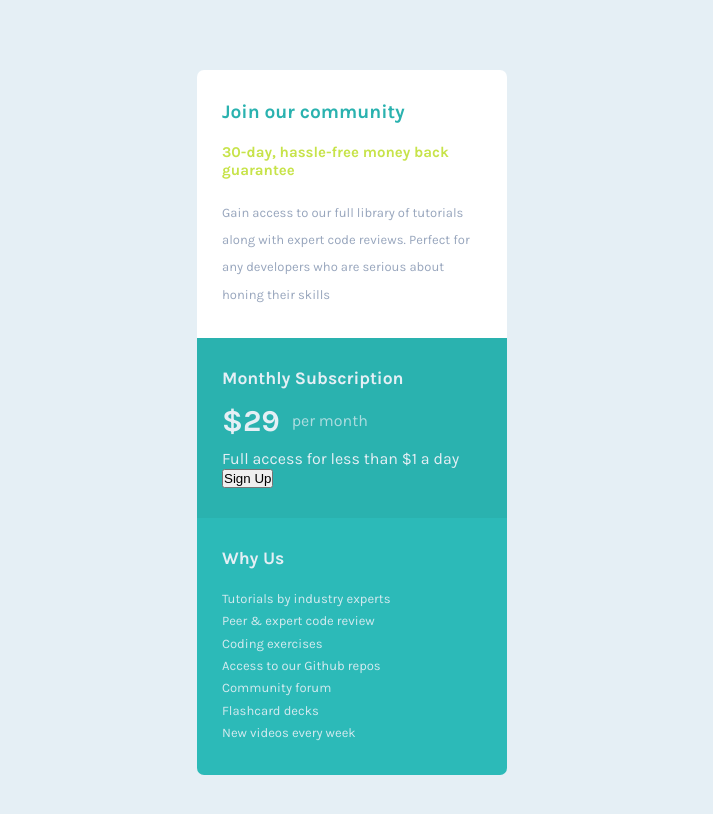
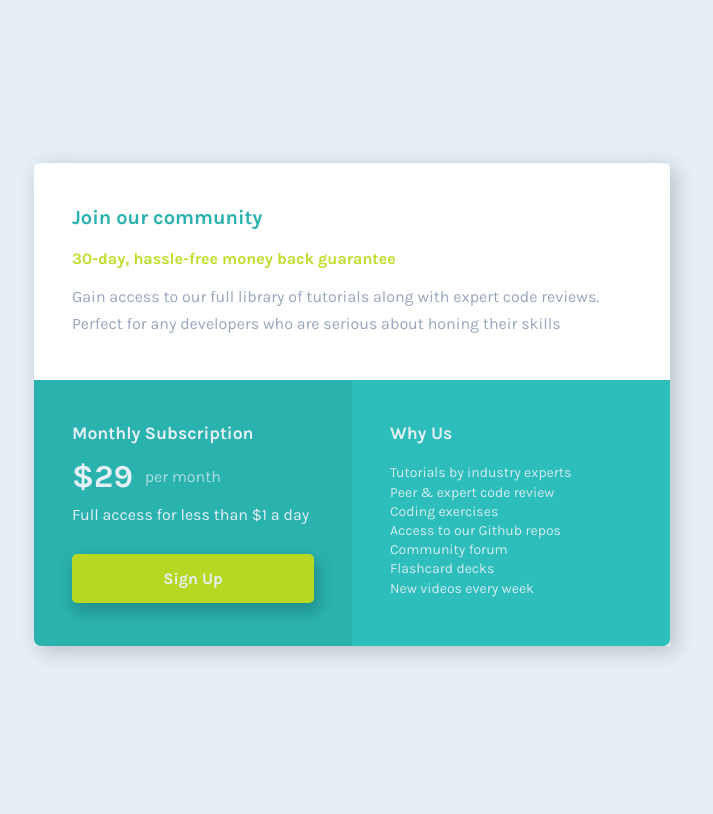
Before and after one commit to phonzdev/fem-single-price-grid, a plain HTML site: page index.html in a window 1280 px wide. Shown: the whole page, without its empty margins (288-1001 px from the left). Drawn offline with Linux system fonts and the light colour scheme.

Commit message:
Add and style responsive design

```diff
--- a/index.html
+++ b/index.html
@@ -36,18 +36,18 @@
             their skills
           </p>
         </section>
-        <section class="cards__two cards--padding">
+        <section class="cards__two cards--padding__btm">
           <h2>Monthly Subscription</h2>
-          <p class="price">
+          <p class="cards__two-price">
             <span class="amount">&dollar;29</span>
             <span class="monthly">per month</span>
           </p>
           <p>Full access for less than &dollar;1 a day</p>
           <button class="cards__two-btn">Sign Up</button>
         </section>
-        <section class="cards__three cards--padding">
+        <section class="cards__three cards--padding__btm">
           <h2>Why Us</h2>
-          <ul>
+          <ul class="cards__three-features">
             <li>Tutorials by industry experts</li>
             <li>Peer &amp; expert code review</li>
             <li>Coding exercises</li>
--- /dev/null
+++ b/scss/_responsive.scss
@@ -0,0 +1,48 @@
+@media (min-width: 600px) {
+  .cards {
+    margin-top: 163px;
+  }
+
+  .cards--grid {
+    display: grid;
+    grid-template-columns: 1fr 1fr;
+    // grid-template-rows: 1fr 1fr;
+  }
+
+  .cards--padding,
+  .cards--padding__btm {
+    padding: 43px 38px;
+  }
+
+  .cards__one {
+    grid-column: span 2;
+
+    h1 {
+      font-size: 1.25rem;
+    }
+
+    h2 {
+      font-size: 1rem;
+      margin-bottom: 15px;
+    }
+
+    p {
+      font-size: 1rem;
+    }
+  }
+
+  .cards__two {
+    grid-column: 1/2;
+    border-bottom-left-radius: 7px;
+  }
+
+  .cards__two-btn:hover {
+    background-color: $secondary-gray;
+    color: darken($primary-yellow, 5%);
+  }
+
+  .cards__three {
+    grid-column: 2/3;
+    border-bottom-left-radius: 0;
+  }
+}
--- a/scss/_styles.scss
+++ b/scss/_styles.scss
@@ -1,7 +1,6 @@
 body {
   font-family: $ff-karla;
   background-color: $secondary-gray;
-  //   line-height: 1.5;
 }
 
 a {
@@ -12,8 +11,13 @@ ul {
   list-style-type: none;
 }
 
+.wrapper {
+  padding: 0 30px;
+}
+
 .cards {
-  max-width: 310px;
+  box-shadow: 5px 5px 20px rgba(0, 0, 0, 0.2);
+  max-width: 636px;
   margin: 70px auto;
 
   &__one {
@@ -21,19 +25,19 @@ ul {
     border-top-left-radius: 7px;
     border-top-right-radius: 7px;
 
-    h1 {
+    > h1 {
       color: $primary-cyan;
       font-size: 1.2rem;
       margin-bottom: 20px;
     }
 
-    h2 {
-      color: lighten($primary-yellow, 5%);
+    > h2 {
+      color: darken($primary-yellow, 2%);
       font-size: 15px;
       margin-bottom: 20px;
     }
 
-    p {
+    > p {
       font-size: 13px;
       line-height: 1.7rem;
       color: $secondary-blue;
@@ -44,17 +48,17 @@ ul {
     background-color: $primary-cyan;
     color: $secondary-gray;
 
-    h2 {
+    > h2 {
       font-size: 1.1rem;
       margin-bottom: 15px;
     }
 
-    .price {
+    .cards__two-price {
       margin-bottom: 10px;
     }
 
     .amount {
-      font-size: 1.9rem;
+      font-size: 2rem;
       font-weight: 700;
     }
 
@@ -66,33 +70,35 @@ ul {
     }
 
     &-btn {
-      background-color: $primary-yellow;
-      width: 100%;
-      border: none;
-      font-size: 1rem;
+      background-color: darken($primary-yellow, 5%);
+      color: $secondary-gray;
       font-family: $ff-karla;
       font-weight: 700;
-      color: $secondary-gray;
-      padding: 15px 0;
+      font-size: 1rem;
       border-radius: 5px;
       margin-top: 30px;
+      padding: 15px 0;
+      border: none;
+      width: 100%;
+      box-shadow: 3px 7px 15px 2px rgba(0, 0, 0, 0.2);
+      transition: color 500ms, background-color 500ms;
     }
   }
 
   &__three {
-    background-color: lighten($primary-cyan, 2%);
+    background-color: lighten($primary-cyan, 3%);
+    border-bottom-right-radius: 7px;
     border-bottom-left-radius: 7px;
-    border-bottom-right-radius: 7px;
     color: $secondary-gray;
 
-    h2 {
+    > h2 {
       font-size: 1.1rem;
       margin-bottom: 20px;
     }
 
-    ul {
-      font-size: 13px;
-      line-height: 1.4rem;
+    &-features {
+      font-size: 14px;
+      line-height: 1.2rem;
       opacity: 0.9;
     }
   }
--- a/scss/_utilities.scss
+++ b/scss/_utilities.scss
@@ -1,3 +1,7 @@
 .cards--padding {
-  padding: 30px 25px;
+  padding: 29px 23px;
 }
+
+.cards--padding__btm {
+  padding: 27px 24px;
+}
--- a/scss/main.scss
+++ b/scss/main.scss
@@ -2,3 +2,4 @@
 @import "reset";
 @import "styles";
 @import "utilities";
+@import "responsive";
```
Also changed, not shown: css/main.css.
